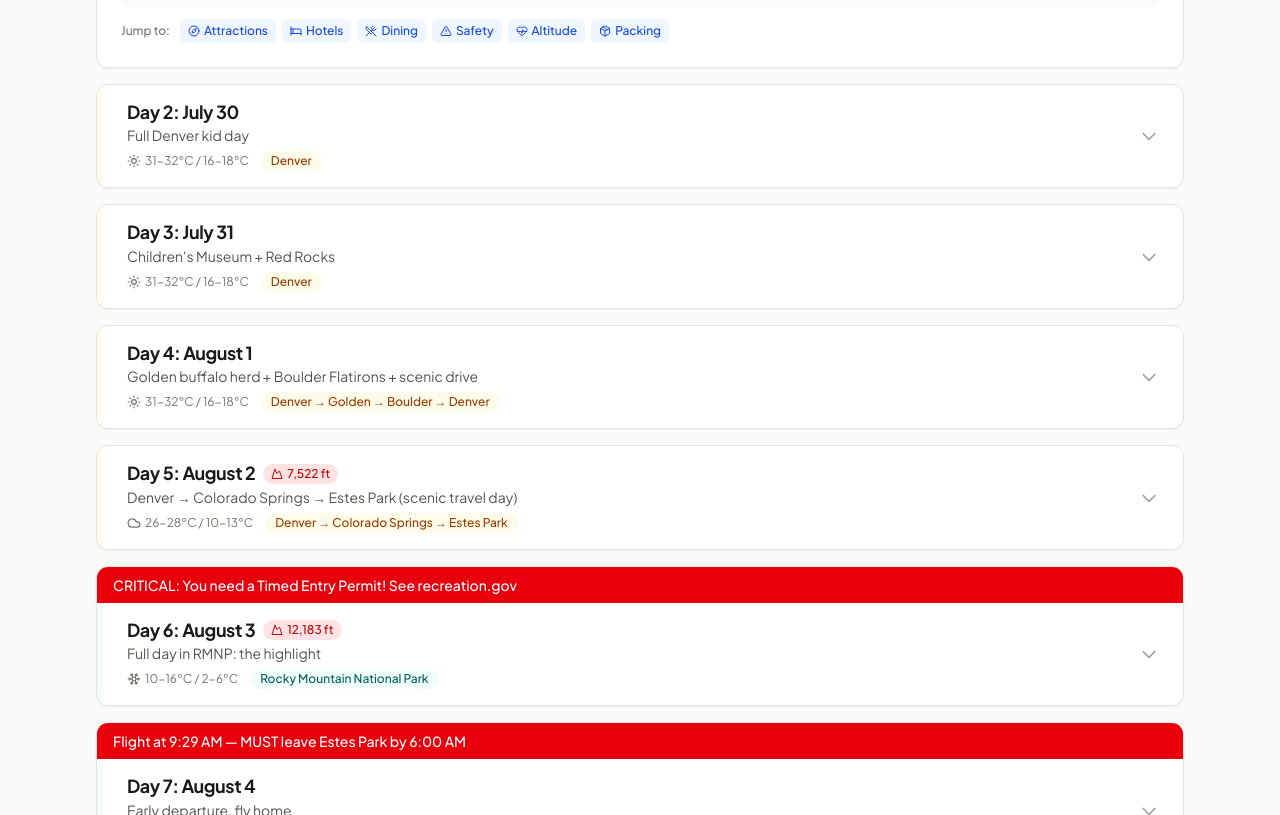
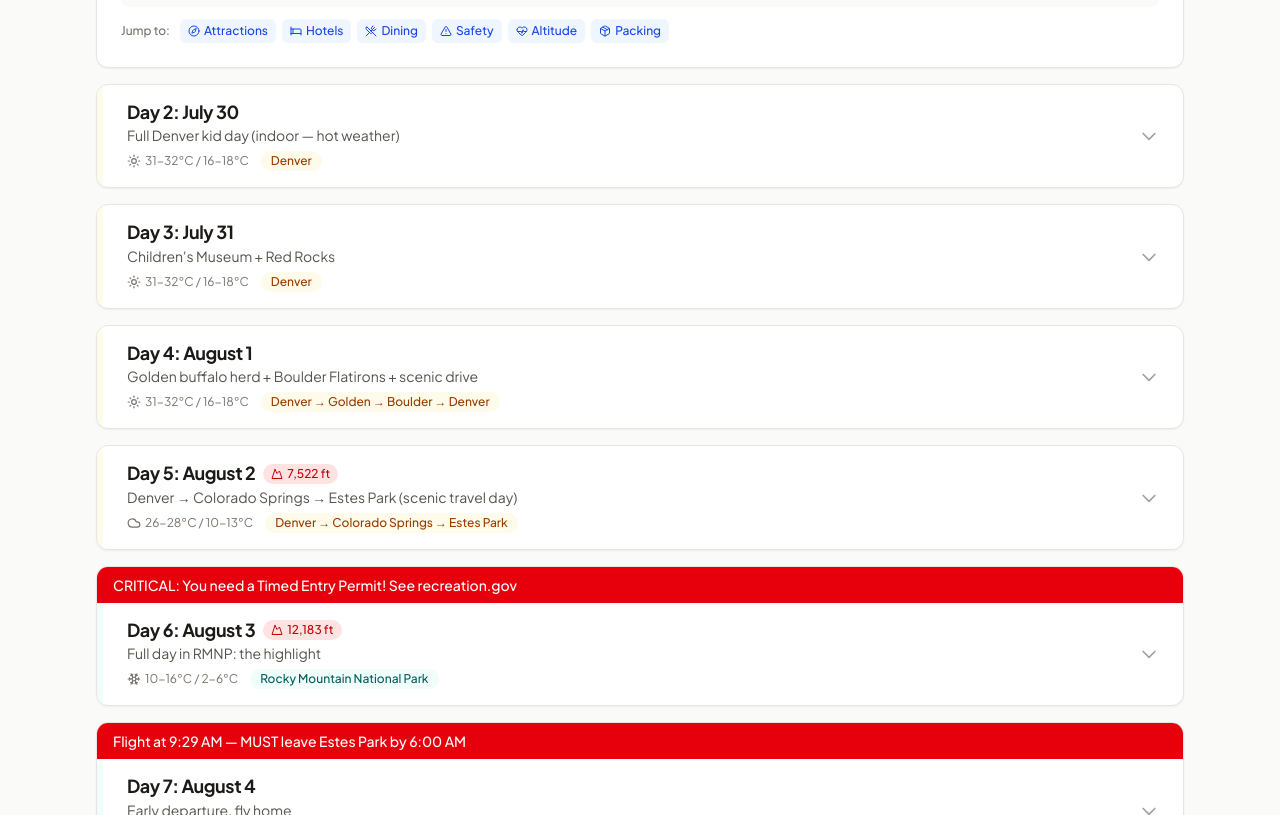
Before and after one commit to einfodas/colorado-trip, a Next.js app: page / in a window 1280 px wide. Shown: the part 2920-3735 px from the top of the page. Built offline with nearby package versions, Linux system fonts and the light colour scheme.

Commit message:
Substitute Denver Zoo with Downtown Aquarium for hot weather
- Day 2: Replaced outdoor Denver Zoo with indoor Downtown Aquarium
- Both Aquarium and Museum are fully air-conditioned
- Updated driving times and notes for heat/rain proof day

```diff
--- a/src/data/trip-data.ts
+++ b/src/data/trip-data.ts
@@ -117,20 +117,20 @@ export const itinerary: DayPlan[] = [
     day: 2,
     date: "July 30",
     dayName: "Thursday",
-    theme: "Full Denver kid day",
+    theme: "Full Denver kid day (indoor — hot weather)",
     location: "Denver",
     timeline: [
       { time: "8:00 AM", activity: "Hotel breakfast", notes: "" },
-      { time: "8:45 AM", activity: "Leave hotel for Denver Zoo", notes: "~15 min drive" },
-      { time: "9:00 AM", activity: "Denver Zoo", notes: "3-4 hrs. Arrive early, animals active in morning", mapUrl: "https://maps.google.com/?q=2900+E+23rd+Ave,+Denver,+CO+80205", pricing: "Adults ~$25, Children ~$19, Under 3 Free, Parking ~$10" },
-      { time: "12:30 PM", activity: "Lunch at zoo or nearby", notes: "Zoo has food courts" },
-      { time: "2:00 PM", activity: "Denver Museum of Nature & Science", notes: "2-3 hrs. DINOSAURS! Planetarium, IMAX, hands-on exhibits. RIGHT NEXT DOOR to the zoo (5-min walk, both in City Park)", mapUrl: "https://maps.google.com/?q=2001+Colorado+Blvd,+Denver,+CO+80205", pricing: "Adults ~$20, Children ~$15, Under 3 Free, IMAX ~$7-8" },
+      { time: "8:45 AM", activity: "Leave hotel for Downtown Aquarium", notes: "~15 min drive" },
+      { time: "9:00 AM", activity: "Downtown Aquarium Denver", notes: "2-3 hrs. Fully indoor & air-conditioned. Touch tanks, shark tunnel, stingray bay, aquarium tunnel you walk through. Great for Aria", mapUrl: "https://maps.google.com/?q=4100+E+35th+Ave,+Denver,+CO+80216", pricing: "Adults ~$30-35, Children (3-11) ~$25-28, Under 3 Free" },
+      { time: "12:00 PM", activity: "Lunch near Aquarium or drive to City Park", notes: "" },
+      { time: "1:30 PM", activity: "Denver Museum of Nature & Science", notes: "2-3 hrs. Fully indoor & air-conditioned. DINOSAURS! Planetarium, IMAX, hands-on exhibits", mapUrl: "https://maps.google.com/?q=2001+Colorado+Blvd,+Denver,+CO+80205", pricing: "Adults ~$20, Children ~$15, Under 3 Free, IMAX ~$7-8" },
       { time: "5:00 PM", activity: "Return to hotel, rest/pool time", notes: "" },
       { time: "6:30 PM", activity: "Dinner", notes: "See Denver dining options" },
     ],
-    driving: "Hotel → Zoo (~15 min) → Museum (~5 min walk) → Hotel (~15 min)",
-    totalDriving: "~30 min",
-    rainPlan: "Denver Museum of Nature & Science is fully indoors. If heavy morning rain, skip Zoo and do extended museum + IMAX + Planetarium instead.",
+    driving: "Hotel → Aquarium (~15 min) → Museum (~15 min) → Hotel (~15 min)",
+    totalDriving: "~45 min",
+    rainPlan: "Both Aquarium and Museum are fully indoors — heat/rain proof. If too hot or tired, skip Museum and do extended Aquarium + gift shop.",
   },
   {
     day: 3,
```
